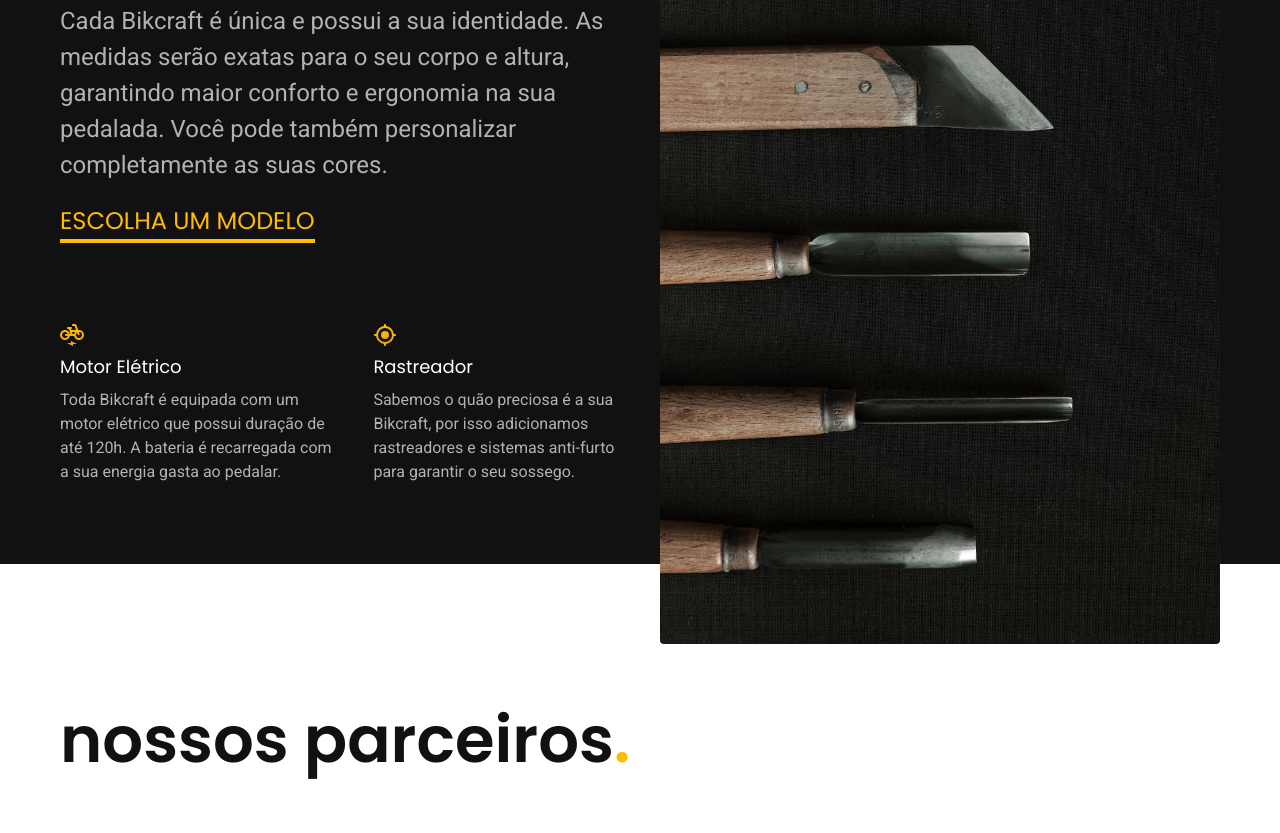
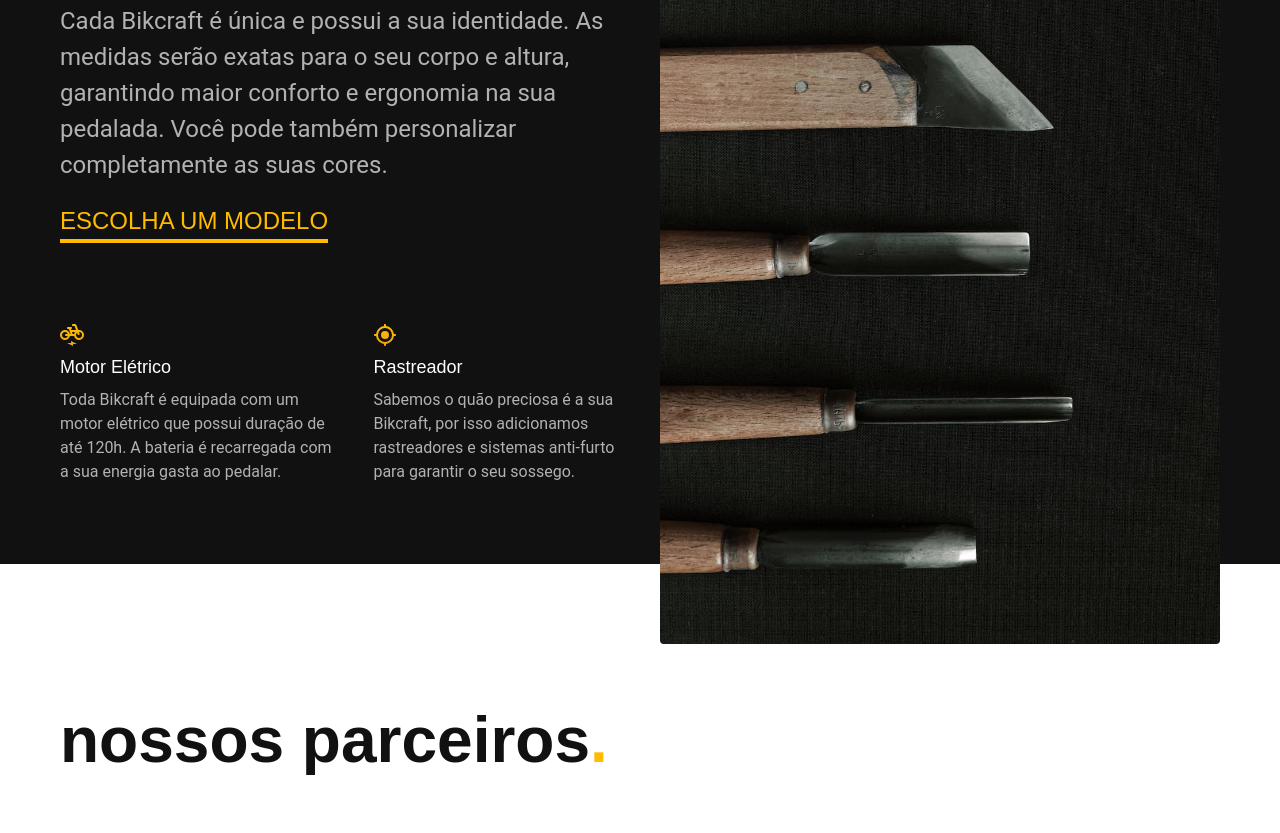
Before and after one commit to brwnovisky/bruunovisky.github.io, a plain HTML site: page index.html in a window 1280 px wide. Shown: the part 1908-2741 px from the top of the page. Drawn offline with Linux system fonts and the light colour scheme.

Commit message:
home post fix

```diff
--- a/index.html
+++ b/index.html
@@ -5,9 +5,6 @@
   <meta name="viewport" content="width=device-width, initial-scale=1.0">
   <meta name="description" content="Bicicletas elétricas de alta precisão e qualidade, feitas sob medida para você. Explore o mundo na sua velocidade com a Bikcraft.">
   <link rel="stylesheet" href="./css/style.css">
-  <link rel="preconnect" href="https://fonts.googleapis.com">
-<link rel="preconnect" href="https://fonts.gstatic.com" crossorigin>
-<link href="https://fonts.googleapis.com/css2?family=Merriweather:ital,wght@1,900&family=Poppins:wght@400;600&family=Roboto:wght@400;500&display=swap" rel="stylesheet">
   <title>Bikcraft - Bicicletas Elétricas</title>
 </head>
 <body>
```
Also changed, not shown: termos.html (added).
